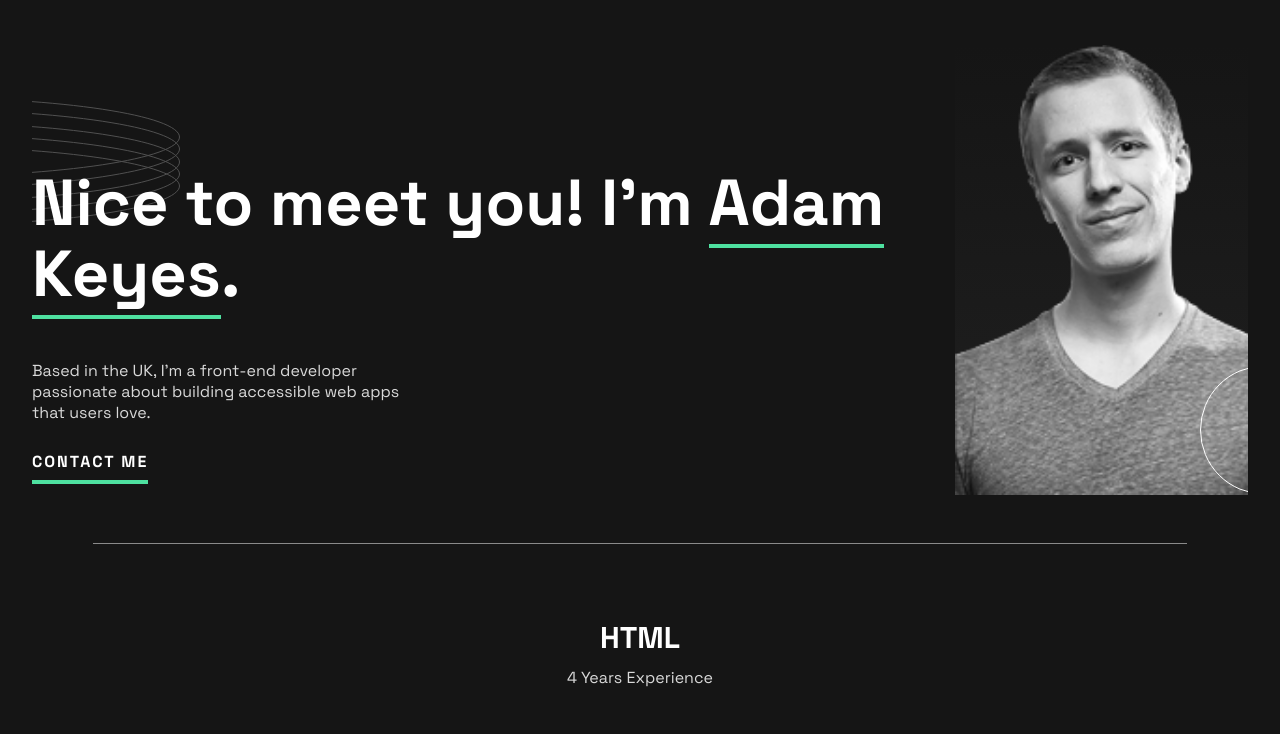
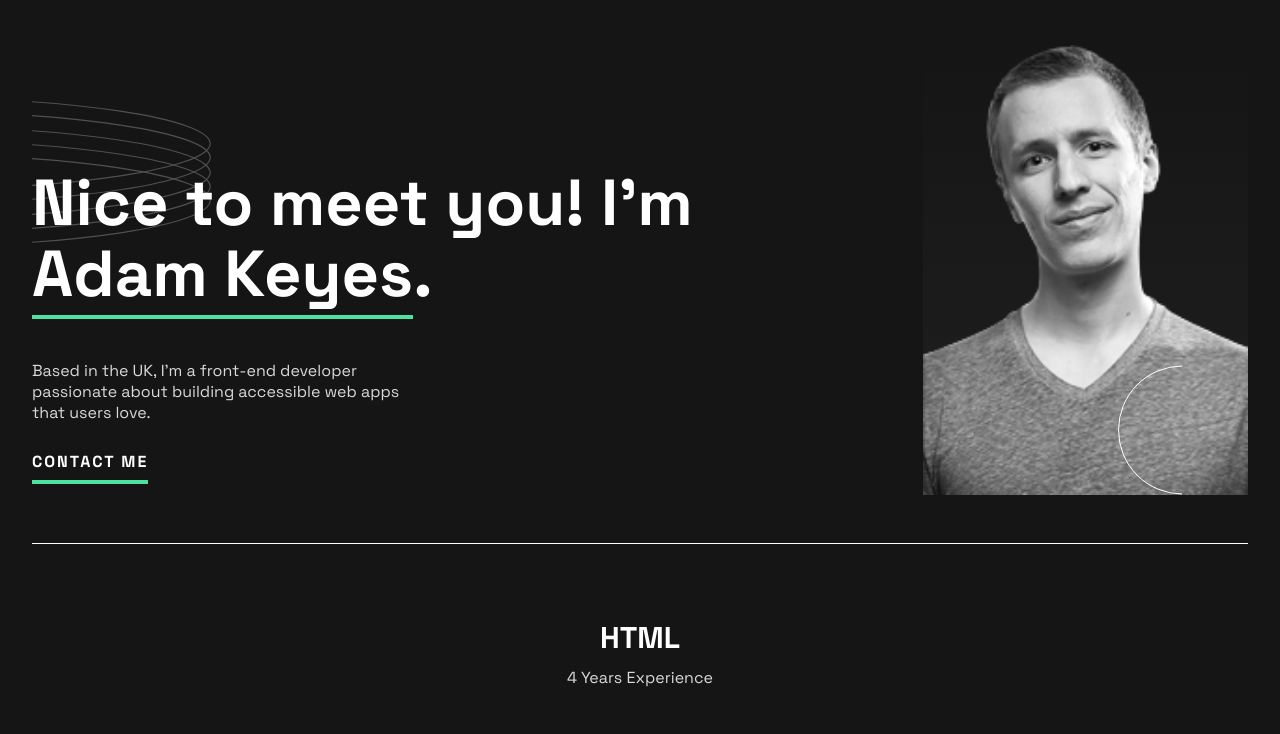
Before and after one commit to mariafernandamamone/CSS-Responsive-Portfolio, a website built with Vite: page index.html in a window 1280 px wide. Shown: the part 60-794 px from the top of the page. Built offline with nearby package versions, Linux system fonts and the light colour scheme; files whose address does not match are found by name.

Commit message:
feat(hero): complete desktop layout and decorations

```diff
--- a/src/sass/abstracts/_mixins.scss
+++ b/src/sass/abstracts/_mixins.scss
@@ -30,9 +30,8 @@
 }
 
 @mixin divider {
-  width: 90%;
+  width: 100%;
   height: 1px;
   margin: 3rem auto 0;
   background-color: $white;
-  opacity: 0.5;
 }
--- a/src/sass/components/_hero.scss
+++ b/src/sass/components/_hero.scss
@@ -21,9 +21,8 @@
   &-img {
     position: relative;
     z-index: 1;
-    @include breakpoint(tablet) {
-      margin-right: -2rem;
-    }
+    display: flex;
+    justify-content: center;
 
     img {
         display: block;
@@ -31,10 +30,7 @@
         height: auto;
         position: relative;
         z-index: 1;
-      @include breakpoint(tablet) {
-        width: 325px;
-        height: 450px;
-      }
+        margin: 0 auto;
       }
 
     &::before {
@@ -47,9 +43,6 @@
       background: url("../../src/images/ellypses.svg") no-repeat;
       background-size: contain;
       z-index: 2;
-      @include breakpoint(tablet) {
-        display: none;
-      }
     }
 
     &::after {
@@ -63,9 +56,50 @@
       background-repeat: no-repeat;
       background-size: contain;
       z-index: 2;
+    }
+
     @include breakpoint(tablet) {
+      width: 45%;
+      justify-content: flex-end;
+
+    img {
+      width: 325px;
+      height: 450px;
+      margin: 0;
+    }
+
+    &::before {
+      display: none;
+    }
+
+    &::after {
+      right: 0;
       bottom: 0;
-        right: -50px;
+    }
+  }
+
+  @include breakpoint(desktop) {
+    width: 50%;
+
+    img {
+      width: 445px;
+      height: auto;
+    }
+
+     &::before {
+      display: none;
+    }
+
+    &::after {
+      content: "";
+      position: absolute;
+      left: 100px;
+      bottom: 80px;
+      width: 180px;
+      height: 180px;
+      background: url("../../src/images/fullcircle.svg") no-repeat;
+      background-size: contain;
+      z-index: 2;
     }
   }
 }
@@ -91,25 +125,51 @@
     margin-bottom: 1.5rem;
     color: $white;
     position: relative;
-    @include breakpoint(tablet) {
-        text-align: left;
-        margin-left: 0;
-        margin-bottom: 50px;
-        margin-top: 0;
-        font-size: 65px;
+    z-index: 2;
+    font-size: 3rem;
+    line-height: 1.1;
+    margin-bottom: 1.5rem;
+    text-align: center;
+
     &::before {
       content: '';
       position: absolute;
+      width: 600px;
+      height: 150px;
+      background-repeat: no-repeat;
+      background-size: contain;
+      z-index: -1;
+      display: none;
+    }
+
+    span {
+      border-bottom: 4px solid $green;
+    }
+
+    @include breakpoint(tablet) {
+      text-align: left;
+      font-size: 65px;
+      margin-bottom: 50px;
+      margin-top: 0;
+      margin-left: 0;
+
+      &::before {
+        display: block;
         top: -70px;
         left: -40px;
-          width: 600px;
-          height: 150px;
-          background: url('../../src/images/ellypses.svg')no-repeat;
-          z-index: 1;
+        background-image: url('../../src/images/ellypses.svg');
       }
     }
-    span {
-      border-bottom: 4px solid $green;
+
+    @include breakpoint(desktop) {
+      max-width: 680px;
+      position: relative;
+      top: -40px;
+      &::before {
+        top: -90px;
+        left: -200px;
+        background-image: url('../../src/images/fullellypses.svg');
+      }
     }
   }
 
--- a/src/sass/layout/_container.scss
+++ b/src/sass/layout/_container.scss
@@ -8,6 +8,6 @@
     padding-inline: 2rem;
   }
   @include breakpoint(desktop) {
-    padding-inline: 4rem;
+    padding-inline: 6rem;
   }
 }
--- a/src/sass/layout/_header.scss
+++ b/src/sass/layout/_header.scss
@@ -4,7 +4,6 @@ header {
   .container {
     display: flex;
     flex-direction: column;
-    align-items: flex-start;
     padding-top: 1.5rem;
     z-index: 1;
 
```
Also changed, not shown: src/images/fullcircle.svg (added), src/images/fullellypses.svg (added). Lines whose indentation alone changed are shown as unchanged.
